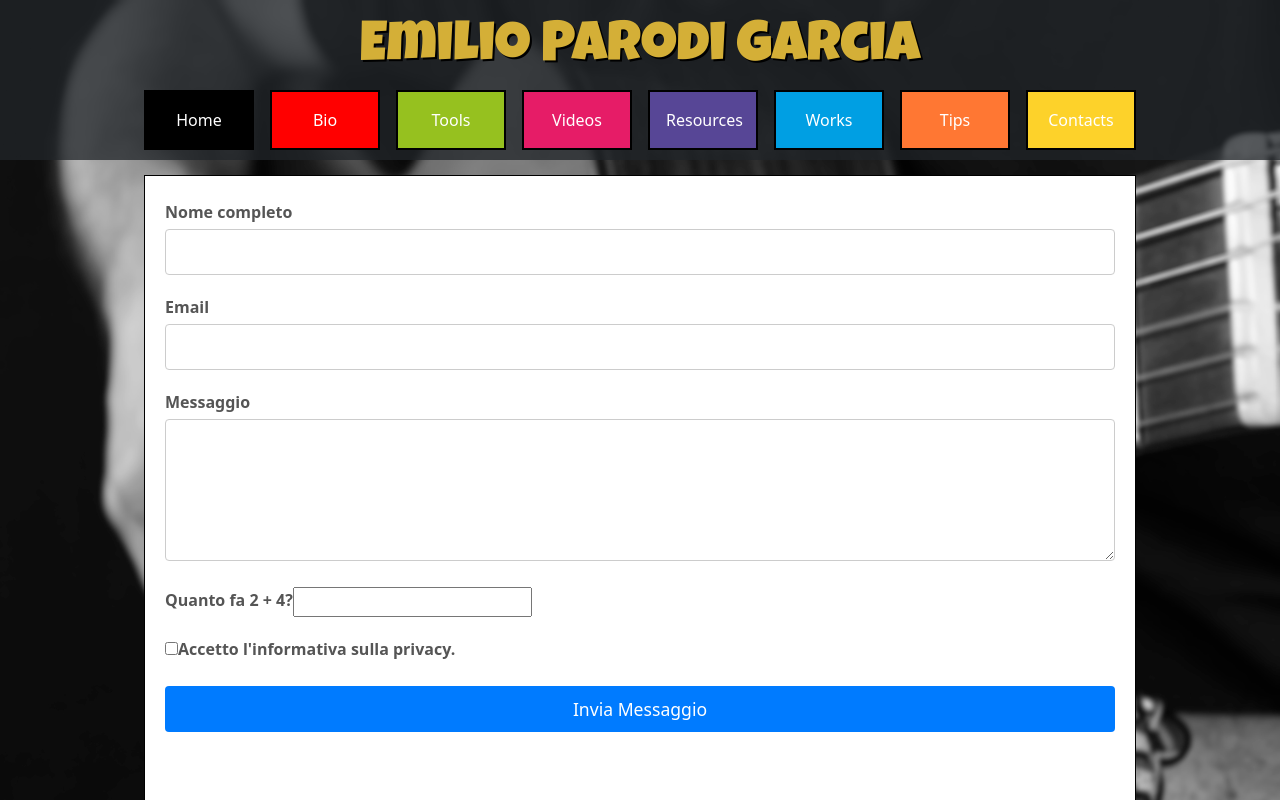
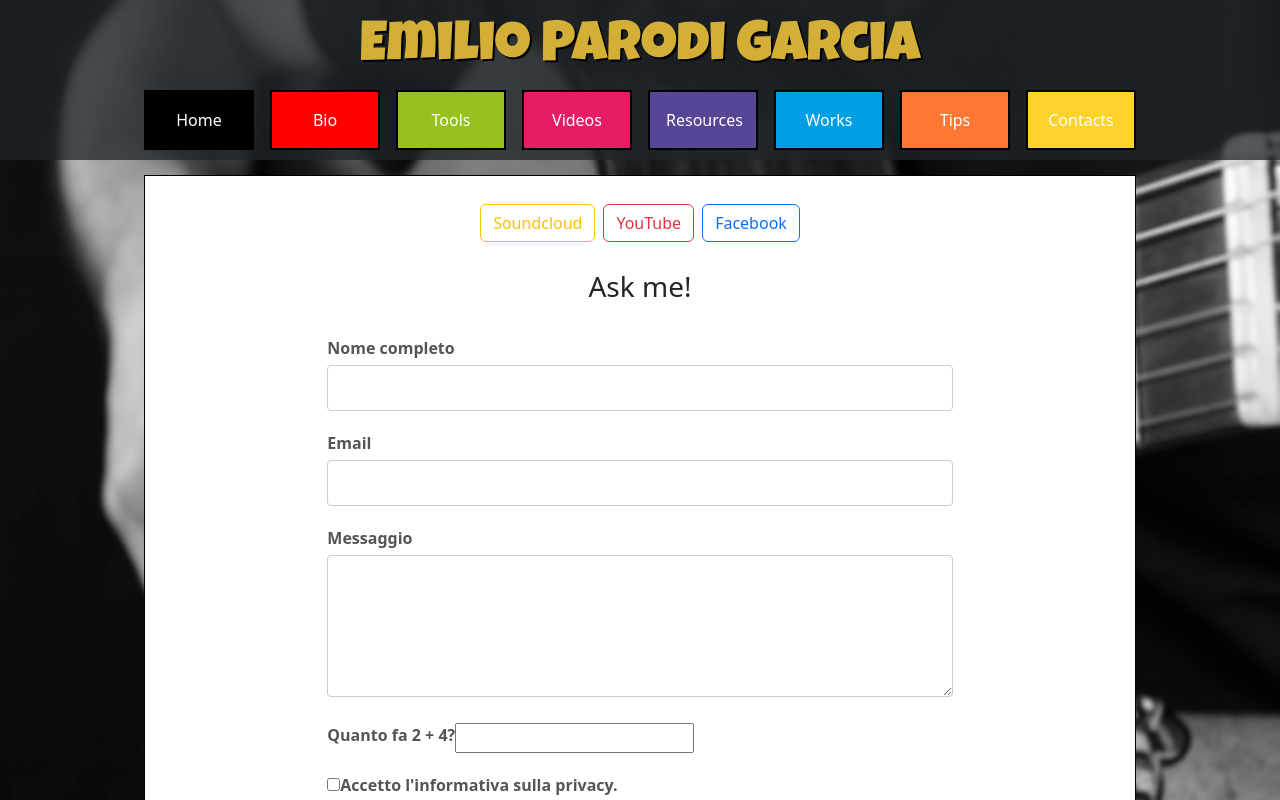
Before and after one commit to emilioparodi/my-guitar-web-app, an Angular app: page /contacts in a window 1280 px wide. Shown: the top 800 px of the page. Built offline with nearby package versions, Linux system fonts and the light colour scheme.

Commit message:
contact page layout

```diff
--- a/src/app/contacts/contacts.html
+++ b/src/app/contacts/contacts.html
@@ -1,119 +1,47 @@
-<!--
 <div class="container" id="white">
   <div class="extra-space"></div>
-  <div class="col-lg-5">
-    <div class="card" id="contact-card">
-      <img class="card-img-top" src="/assets/images/contact.png" alt="contact">
-      <div class="card-body">
-        <h3 class="card-title">AskMe!</h3>
-        <p style="text-align: center" class="card-text">Follow my channels or write me something.</p>
-      </div>
-      <ul class="list-group list-group-flush">
-        <br>
-        <button type="button" class="btn btn-outline-warning" onclick="window.open('https://soundcloud.com/emilio-parodi')"><i class="fa fa-soundcloud"></i> Soundcloud</button>
-        <br>
-        <button type="button" class="btn btn-outline-danger" onclick="window.open('https://www.youtube.com/channel/UCremB0--5EmiVciKjc50ybQ')"><i class="fa fa-youtube-play"></i> YouTube</button>
-        <br>
-        <button type="button" class="btn btn-outline-primary" onclick="window.open('https://www.facebook.com/emilioparodigarcia')"><i class="fa fa-facebook"></i> Facebook</button>
-      </ul>
-      <div class="card-body">
-        <div class="row justify-content-md-center">
-          <div class="col-md-auto">
-            <a href="mailto:emilioparodi@icloud.com"><button type="button" class="btn btn-outline-success"><i class="fa fa-envelope-o"></i> e - Mail</button></a>
-          </div>
-          <div class="col-md-auto">
-            <button type="button" class="btn btn-outline-info" onclick="window.open('https://t.me/SunJammer')"><i class="fa fa-telegram"></i> Telegram</button>
+  <div class="row justify-content-center">
+    <div class="card-body d-flex justify-content-center flex-wrap">
+      <a
+          href="https://soundcloud.com/emilio-parodi"
+          target="_blank"
+          class="btn btn-outline-warning m-1"
+          role="button"
+      >
+          <i class="fa fa-soundcloud"></i> Soundcloud
+      </a>
+
+      <a
+          href="https://www.youtube.com/channel/UCremB0--5EmiVciKjc50ybQ"
+          target="_blank"
+          class="btn btn-outline-danger m-1"
+          role="button"
+      >
+          <i class="fa fa-youtube-play"></i> YouTube
+      </a>
+
+      <a
+          href="https://www.facebook.com/emilioparodigarcia"
+          target="_blank"
+          class="btn btn-outline-primary m-1"
+          role="button"
+      >
+          <i class="fa fa-facebook"></i> Facebook
+      </a>
     </div>
   </div>
-      </div>
-    </div>
-  </div>
-</div>
-
-<div class="contact-container">
-  <h2>Contattami</h2>
-  <form [formGroup]="contactForm" action="https://formspree.io/f/xovkqgkd" method="POST">
-
-    <div class="form-group">
-      <label for="name">Nome:</label>
-      <input type="text" id="name" formControlName="name">
-      <div *ngIf="contactForm.get('name')?.invalid && (contactForm.get('name')?.touched || isSubmitted)" class="error-message">
-        Il nome è obbligatorio.
-      </div>
-    </div>
-
-    <div class="form-group">
-      <label for="email">Email:</label>
-      <input type="email" id="email" formControlName="email">
-      <div *ngIf="contactForm.get('email')?.invalid && (contactForm.get('email')?.touched || isSubmitted)" class="error-message">
-        <span *ngIf="contactForm.get('email')?.errors?.['required']">L'email è obbligatoria.</span>
-        <span *ngIf="contactForm.get('email')?.errors?.['email']">Inserisci un'email valida.</span>
-      </div>
-    </div>
-
-    <div class="form-group">
-      <label for="message">Messaggio:</label>
-      <textarea id="message" formControlName="message" rows="5"></textarea>
-      <div *ngIf="contactForm.get('message')?.invalid && (contactForm.get('message')?.touched || isSubmitted)" class="error-message">
-        Il messaggio è obbligatorio.
-      </div>
-    </div>
-
-    <div class="form-group privacy-group">
-      <input type="checkbox" id="privacy" formControlName="privacy">
-      <label for="privacy" class="privacy-label">Accetto i termini e l'informativa sulla privacy.</label>
-      <div *ngIf="contactForm.get('privacy')?.invalid && (contactForm.get('privacy')?.touched || isSubmitted)" class="error-message">
-        Devi accettare la privacy.
-      </div>
-    </div>
-
-    <div class="form-group captcha-group">
-      <label for="captcha">Risolvi il captcha:</label>
-      <p class="captcha-question">{{ captchaSolution }}</p>
-      <input type="text" id="captcha" formControlName="captcha">
-      <div *ngIf="contactForm.get('captcha')?.invalid && (contactForm.get('captcha')?.touched || isSubmitted)" class="error-message">
-        La risposta non è corretta.
-      </div>
-    </div>
-
-    <button type="submit" [disabled]="!contactForm.valid">Invia</button>
-  </form>
-</div>
--->
-<!-- modify this form HTML and place wherever you want your form -->
-<!--
-<form
-  action="https://formspree.io/f/xovkqgkd"
-  method="POST"
--->
-<!--
-  <label>
-    Your email:
-    <input type="email" name="email">
-  </label>
-  <label>
-    Your message:
-    <textarea name="message"></textarea>
-  </label>
--->
-  <!-- your other form fields go here -->
-   <!--
-  <button type="submit">Send</button>
-</form>
--->
-
-<div class="container" id="white">
   <div class="extra-space"></div>
+  <h3>Ask me!</h3>
+  <div class="extra-space"></div>
+  <div class="row justify-content-center">
+    <div class="col-lg-8">
       <section class="contact-form">
-
         <div *ngIf="formStatus === 'success'" class="alert success-message">
             Grazie! Il tuo messaggio è stato inviato con successo.
         </div>
-
         <div *ngIf="formStatus === 'error'" class="alert error-message">
             Si è verificato un errore durante l'invio. Riprova più tardi.
         </div>
-
         <form
             id="contactForm"
             action="https://formspree.io/f/xovkqgkd"
@@ -121,7 +49,6 @@
             (submit)="validateForm($event)"
             *ngIf="formStatus !== 'success' && formStatus !== 'sending'"
             >
-
             <div class="form-group">
                 <label for="name">Nome completo</label>
                 <input type="text" id="name" name="name" required>
@@ -150,7 +77,6 @@
             <div id="error-message" class="alert local-error-message" style="display:none;">
                 Per favore, compila tutti i campi, accetta la privacy e risolvi il CAPTCHA.
             </div>
-
             <button
             type="submit"
             [disabled]="formStatus !== 'idle' && formStatus !== 'error'"
@@ -158,12 +84,12 @@
             >
             Invia Messaggio
             </button>
-
         </form>
 
           <div *ngIf="formStatus === 'sending'" class="loading-message">
               Invio in corso... attendere prego.
           </div>
-
       </section>
     </div>
+  </div>
+</div>
```
Lines whose indentation alone changed are shown as unchanged.
